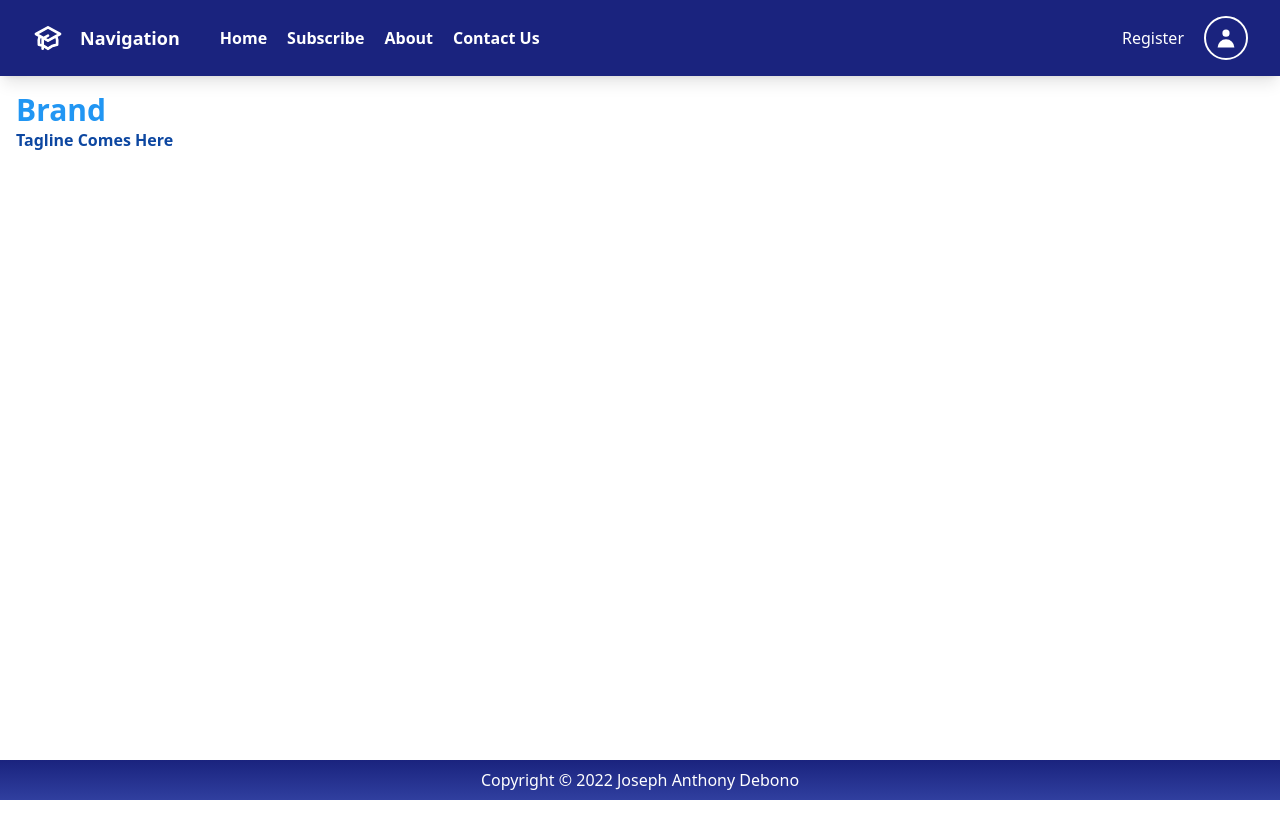
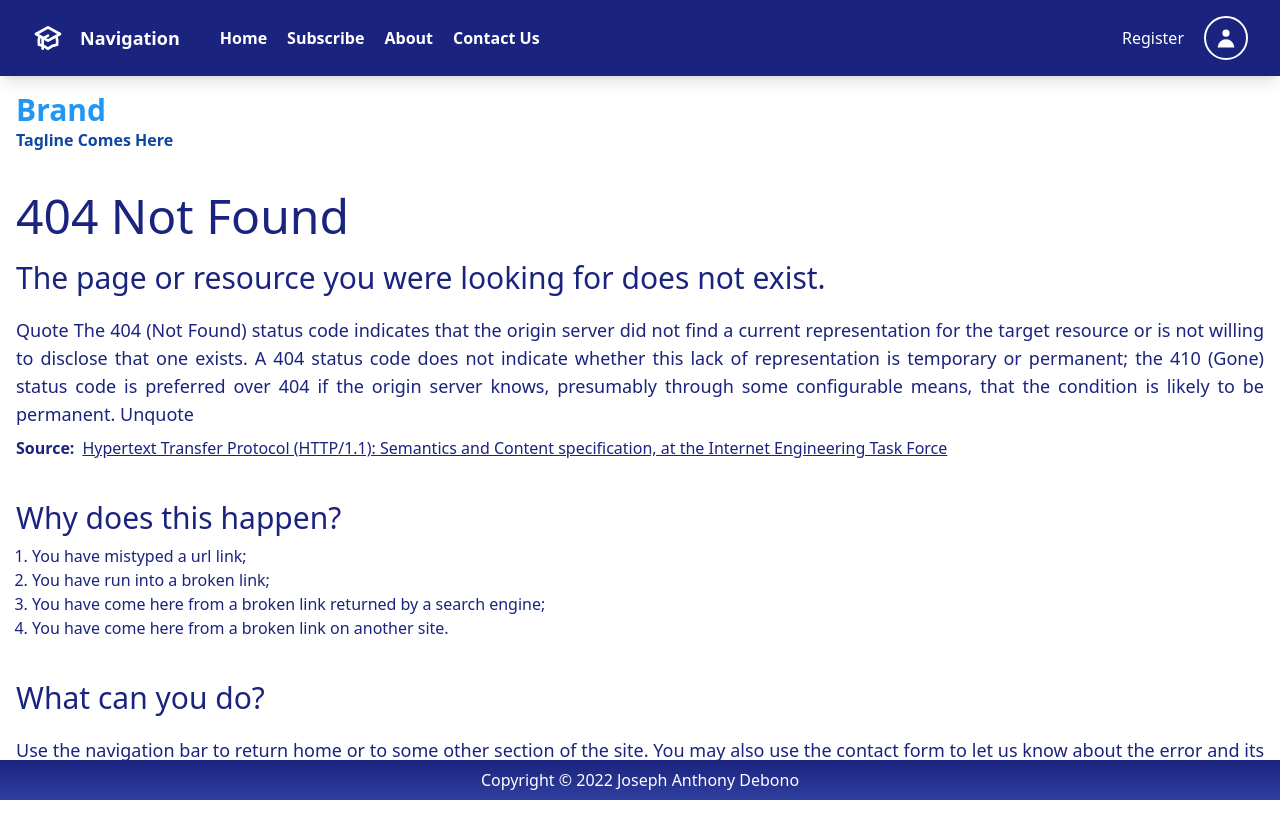
Before and after one commit to jadebono/bitscope, a React (Create React App) app in the folder frontend/: page /user in a window 1280 px wide. Before the commit the page ends 800 px from the top, so only its background shows below. Built offline with nearby package versions, Linux system fonts and the light colour scheme.

Commit message:
added 404 page

```diff
--- a/frontend/src/App.js
+++ b/frontend/src/App.js
@@ -7,6 +7,7 @@ import Header from "./components/Header";
 import Home from "./pages/Home";
 import Subscribe from "./pages/Subscribe";
 import Contact from "./components/Contact";
+import Error404 from "./components/Error404";
 import NotesTest from "./components/NotesTest";
 
 export default function App() {
@@ -20,6 +21,7 @@ export default function App() {
           <Route path="/" element={<Home />} />
           <Route path="/subscribe" element={<Subscribe />} />
           <Route path="/contact" element={<Contact />} />
+          <Route path="*" element={<Error404 />} />
         </Routes>
       </Router>
       <Footer />
--- /dev/null
+++ b/frontend/src/components/Error404.jsx
@@ -0,0 +1,52 @@
+import React from "react";
+
+export default function Error404() {
+  return (
+    <React.Fragment>
+      <div className="ml-4 mb-20 md:mb-10 text-indigo-900">
+        <h1 className="text-5xl mt-10">404 Not Found</h1>
+        <h1 className="text-3xl mt-5 ">
+          The page or resource you were looking for does not exist.{" "}
+        </h1>
+        <p className=" text-lg mt-5 mr-4 text-justify">
+          Quote The 404 (Not Found) status code indicates that the origin server
+          did not find a current representation for the target resource or is
+          not willing to disclose that one exists. A 404 status code does not
+          indicate whether this lack of representation is temporary or
+          permanent; the 410 (Gone) status code is preferred over 404 if the
+          origin server knows, presumably through some configurable means, that
+          the condition is likely to be permanent. Unquote
+        </p>
+        <div className="flex flex-row justify-start mt-2">
+          <p className=" font-bold">Source:</p>
+          <a
+            href="https://datatracker.ietf.org/doc/html/rfc7231#section-6.5.4"
+            className="ml-2 underline "
+          >
+            Hypertext Transfer Protocol (HTTP/1.1): Semantics and Content
+            specification, at the Internet Engineering Task Force
+          </a>
+        </div>
+        <div className="">
+          <h1 className="text-3xl mt-10 ">Why does this happen? </h1>
+          <ol className="list-decimal ml-4 mt-2">
+            <li>You have mistyped a url link;</li>
+            <li>You have run into a broken link;</li>
+            <li>
+              You have come here from a broken link returned by a search engine;
+            </li>
+            <li>You have come here from a broken link on another site.</li>
+          </ol>
+          <div className="">
+            <h1 className="text-3xl mt-10 ">What can you do? </h1>
+            <p className=" text-lg mt-5 mr-4 text-justify">
+              Use the navigation bar to return home or to some other section of
+              the site. You may also use the contact form to let us know about
+              the error and its cause.
+            </p>
+          </div>{" "}
+        </div>
+      </div>
+    </React.Fragment>
+  );
+}
```
Also changed, not shown: 1 other file (tests, documents, lock files or other folders).
